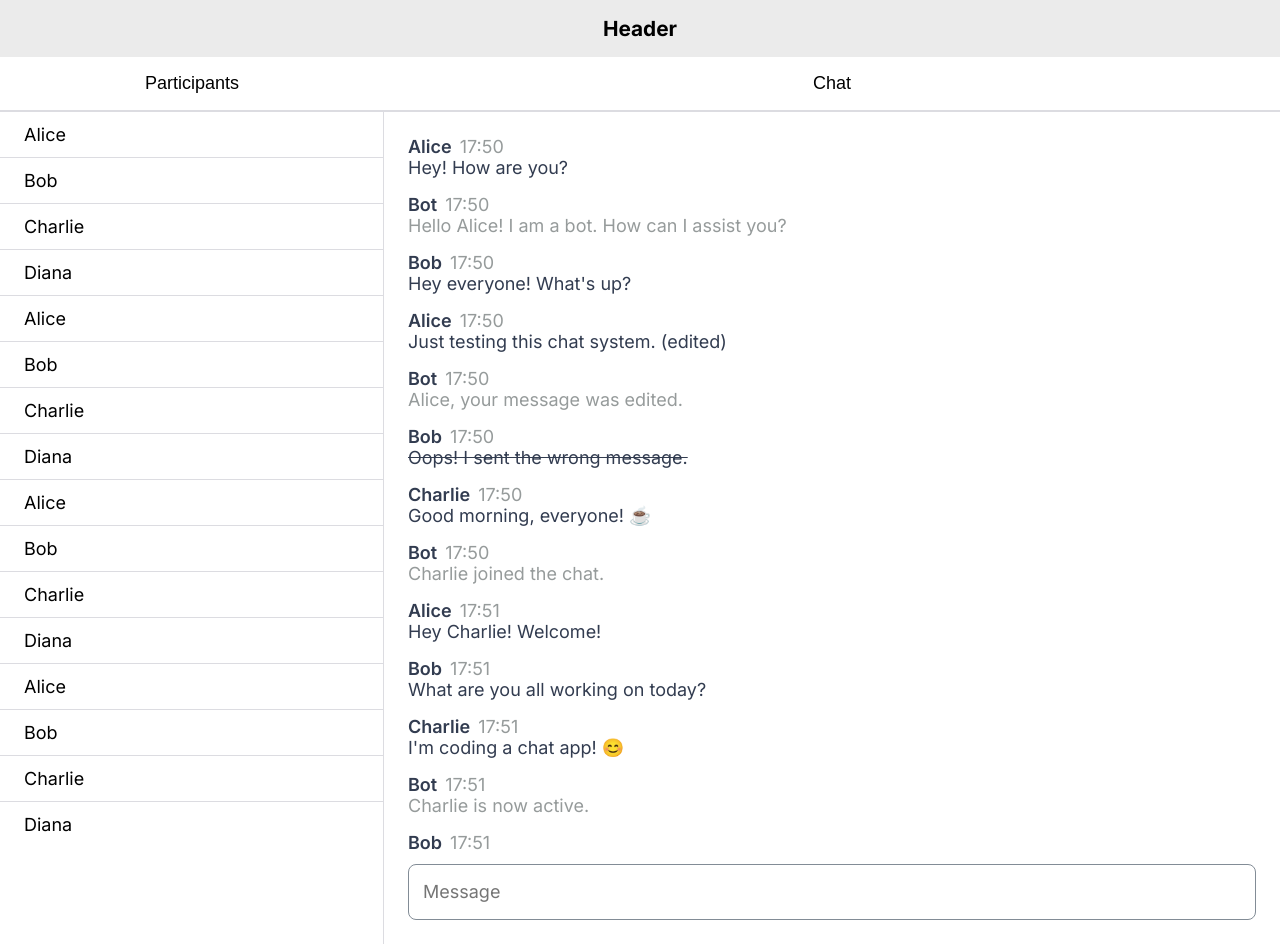
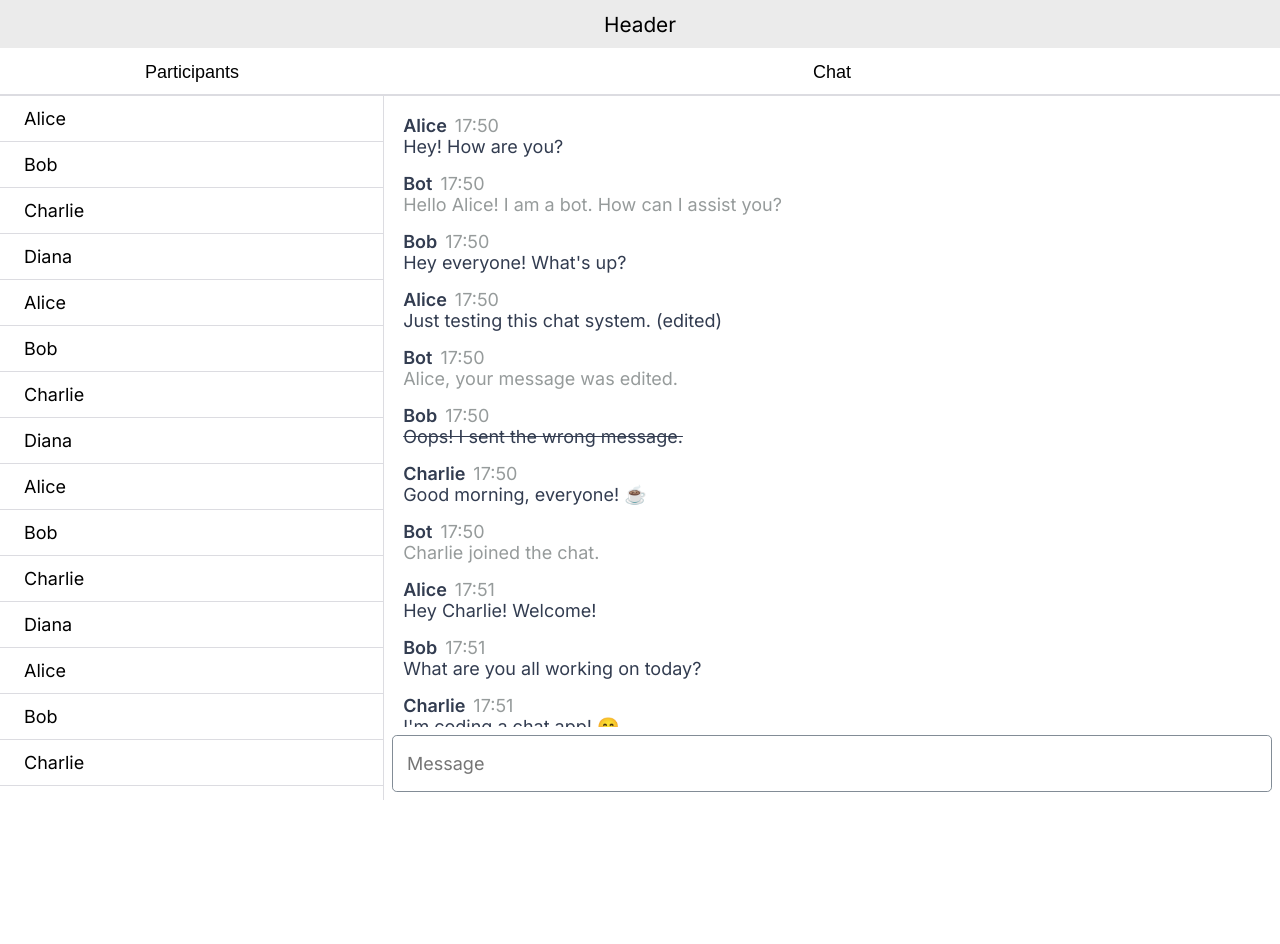
Before and after one commit to DariaSpa/chat-monorepo, a React (Vite) app in the folder apps/chat-client/: page /chat/1 in a window 1280 px wide. After the commit the page ends 800 px from the top, so only its background shows below. Built offline with nearby package versions, Linux system fonts and the light colour scheme.

Commit message:
feat(ui): fix chat ui issues

```diff
--- a/apps/chat-client/src/app/components/Chat/Chat.module.scss
+++ b/apps/chat-client/src/app/components/Chat/Chat.module.scss
@@ -1,13 +1,14 @@
 .chatContainer{
   display: flex;
   flex-direction: column;
-  height: 100vh;
+  height: calc(100vh - 6rem);
   width: 100%;
   overflow: hidden;
 
   .chatMessage {
     flex: 1;
     overflow-y: auto;
+    padding: 0.7rem;
   }
 
   .inputContainer {
--- a/apps/chat-client/src/app/components/MessageTextbox/MessageTextbox.module.scss
+++ b/apps/chat-client/src/app/components/MessageTextbox/MessageTextbox.module.scss
@@ -1,12 +1,12 @@
 @import "../../../assets/styles/variables";
 
-$line-height: 30px;
+$line-height: 1.7rem;
 $max-lines: 3;
 
 .messageContainer {
   width: 100%;
   border: 1px solid $border-primary;
-  border-radius: 0.5rem;
+  border-radius: 0.3rem;
   transition: border-color 0.3s;
   display: flex;
   align-items: center;
@@ -28,7 +28,7 @@ $max-lines: 3;
     border: none;
     font-family: inherit;
     white-space: pre-wrap;
-    line-height: 1.4;
+    line-height: $line-height;
     margin-right: 0.6rem;
   }
 
--- a/apps/chat-client/src/app/components/Tabs/Tabs.module.scss
+++ b/apps/chat-client/src/app/components/Tabs/Tabs.module.scss
@@ -11,7 +11,8 @@
 
     button {
       text-align: center;
-      padding: 1rem 0;
+      height: 3rem;
+      line-height: 3rem;
       border-bottom: 1px solid $secondary;
 
       &.activeTab {
@@ -46,13 +47,13 @@
   }
 
   .participants {
+    height: calc(100vh - 6rem);
     overflow-y: auto;
     border-right: 1px solid $secondary;
   }
 
   .chat {
     width: 100%;
-    padding: 1rem;
     overflow-y: auto;
   }
 }
@@ -67,7 +68,6 @@
         border-bottom: 2px solid $secondary;
       &.activeTab {
         text-align: center;
-        padding: 1rem 0;
         border-top: none;
         border-bottom: 2px solid $secondary;
         &:first-child {
--- a/apps/chat-client/src/app/pages/ChatPage/ChatPage.module.scss
+++ b/apps/chat-client/src/app/pages/ChatPage/ChatPage.module.scss
@@ -2,5 +2,8 @@
 
 .headerWrapper {
   background-color: $primary;
-  padding: 1rem 0;
+  height: 3rem;
+  display: flex;
+  align-items: center;
+  justify-content: center;
 }
--- a/apps/chat-client/src/assets/styles/_reset.scss
+++ b/apps/chat-client/src/assets/styles/_reset.scss
@@ -21,6 +21,7 @@ button {
 h1,
 h2 {
   font-size: inherit;
+  font-weight: inherit;
 }
 
 button,
```
Lines whose indentation alone changed are shown as unchanged.
